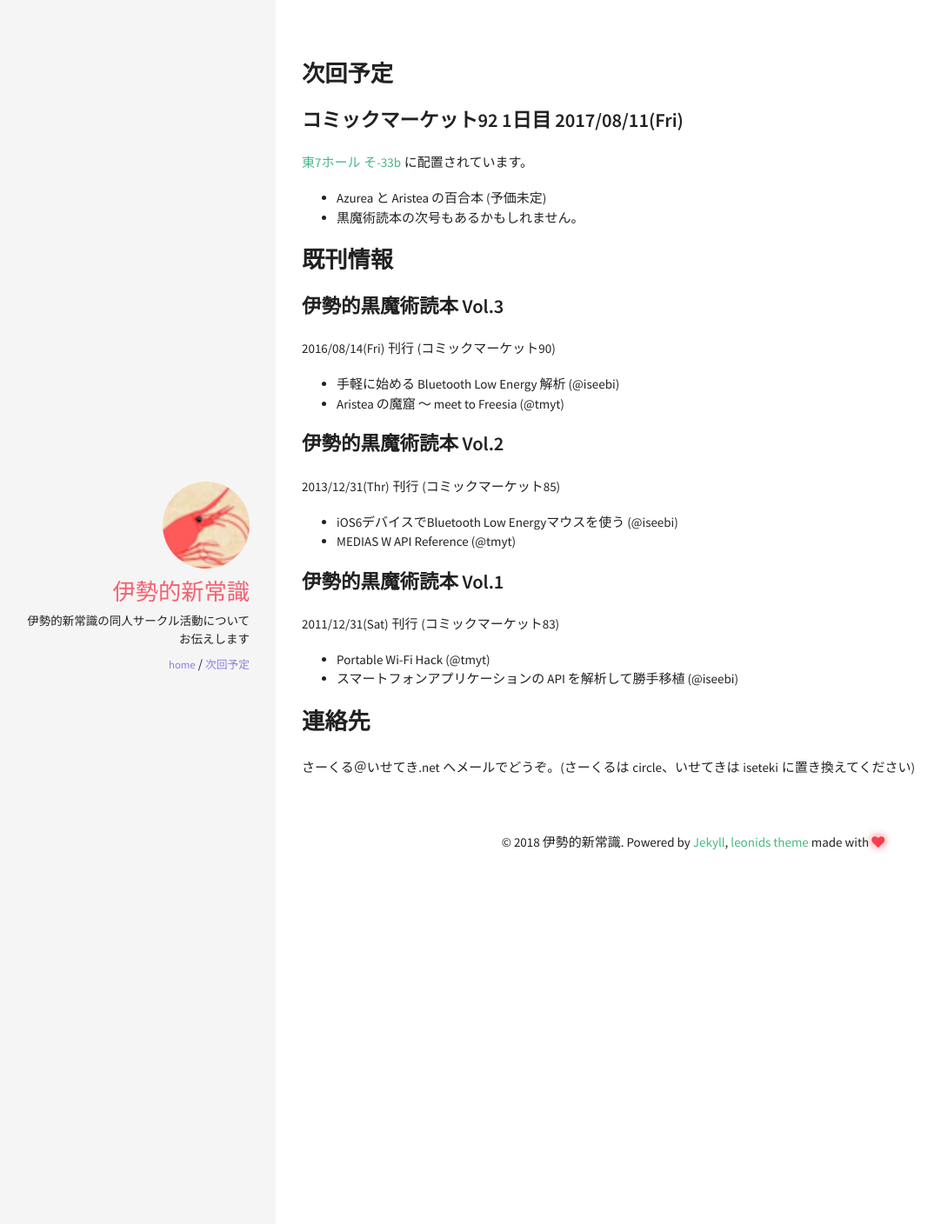
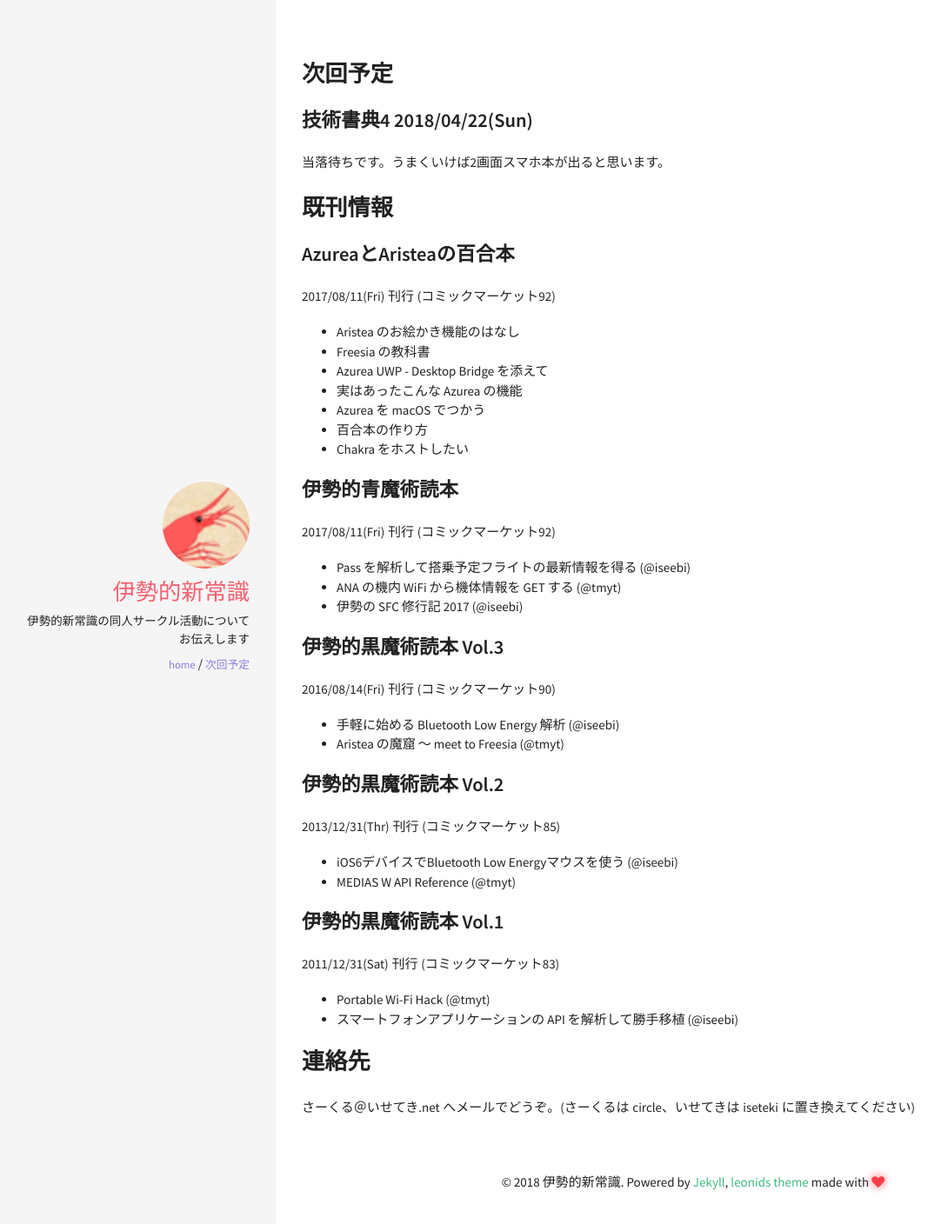
Before and after one commit to iseteki-circle/c.iseteki.net, a Jekyll site: the page built from index.md, in a window 1280 px wide. Shown: the top 1408 px of the page at 87% size, without its empty margins (3-1085 px from the left). Built offline with Jekyll 4.4.1, drawn with Linux system fonts in a browser that asks for light colours; our own code applies the rules of GitHub Pages for plain Markdown files.

Commit message:
update index.md

```diff
--- a/index.md
+++ b/index.md
@@ -4,14 +4,31 @@ layout: default
 
 ## 次回予定
 
-### コミックマーケット92 1日目 2017/08/11(Fri)
+### 技術書典4 2018/04/22(Sun)
 
-[東7ホール そ-33b](https://webcatalog.circle.ms/Circle/13313038/) に配置されています。
-
-- Azurea と Aristea の百合本 (予価未定)
-- 黒魔術読本の次号もあるかもしれません。
+当落待ちです。うまくいけば2画面スマホ本が出ると思います。
 
 ## 既刊情報
+
+### AzureaとAristeaの百合本
+
+2017/08/11(Fri) 刊行 (コミックマーケット92)
+
+- Aristea のお絵かき機能のはなし
+- Freesia の教科書
+- Azurea UWP - Desktop Bridge を添えて
+- 実はあったこんな Azurea の機能
+- Azurea を macOS でつかう
+- 百合本の作り方
+- Chakra をホストしたい
+
+### 伊勢的青魔術読本
+
+2017/08/11(Fri) 刊行 (コミックマーケット92)
+
+- Pass を解析して搭乗予定フライトの最新情報を得る (@iseebi)
+- ANA の機内 WiFi から機体情報を GET する (@tmyt)
+- 伊勢の SFC 修行記 2017 (@iseebi)
 
 ### 伊勢的黒魔術読本 Vol.3
 
```
